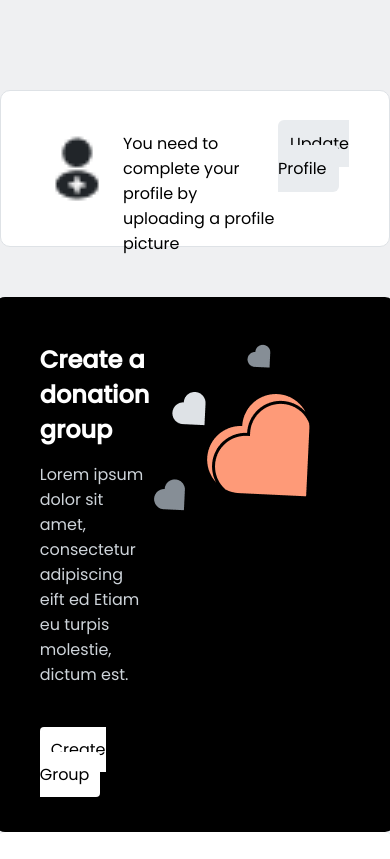
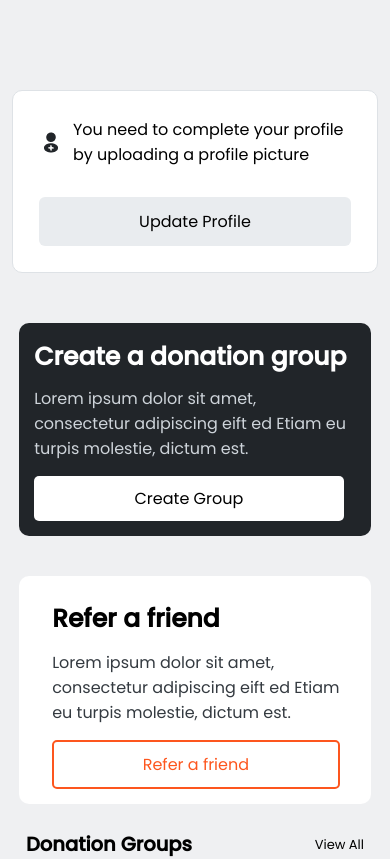
Before and after one commit to IderaNimah/Sadaqah-App, a React (Vite) app: page / in a window 390 px wide. Shown: the top 859 px of the page. Built offline with nearby package versions, Linux system fonts and the light colour scheme; the HTML template or start-up script is replaced by a standard one.

Commit message:
mobile sadaqah underway

```diff
--- a/src/App.css
+++ b/src/App.css
@@ -578,4 +578,119 @@ nav li {
   .joint{
     flex-direction: column;
   }
+  .minii{
+    width: 80%;
+    padding: 26px;
+  }
+  .mini{
+    display: flex;
+    justify-content: space-between;
+    align-items: center;
+    flex-direction: column;
+    gap: 30px;
+  }
+
+  .sub-mini {
+    display: flex;
+    gap: 10px;
+    justify-content: space-between;
+    align-items: center;
 }
+.update{
+  width: 100%;
+}
+.href {
+  justify-content: center;
+  align-items: center;
+  display: flex;
+}
+.donation{
+  background-color: #212529;
+  height: auto;
+  width: 110%;
+  max-width: 370px;
+  display: flex;
+  flex-direction: column;
+  justify-content: space-between;
+  align-items: stretch;
+  padding: 15px;
+  border-radius: 10px;
+  text-align: left;
+}
+.don {
+  width: 100%;
+}
+.don h2 {
+  font-size: 25px;
+  margin-bottom: 10px;
+}
+
+.donlink {
+  width: 100%;
+  margin-top: 15px;
+}
+.donhref{
+  display: flex;
+  justify-content: center;
+  width: 90%;
+  padding: 10px;
+  border-radius: 5px;
+  text-decoration: none;
+}
+.don-img{
+  display: none;
+}
+
+.refer{
+  margin-top: 40px;
+  background-color: white;
+  height: auto;
+  width: 110%;
+  max-width: 370px;
+  display: flex;
+  flex-direction: column;
+  justify-content: space-between;
+  align-items: stretch;
+  padding: 15px;
+  border-radius: 10px;
+  text-align: left;
+}
+.ref {
+  margin-top: -21px;
+  width: 91%;
+}
+.ref h2 {
+  font-size: 25px;
+  margin-bottom: 10px;
+}
+
+.referlink {
+  width: 100%;
+  margin-top: 15px;
+}
+.referhref{
+  display: flex;
+  justify-content: center;
+  width: 90%;
+  padding: 10px;
+  border-radius: 5px;
+  text-decoration: none;
+
+}
+.referimg img{
+  display: none;
+}
+.enter {
+  display: flex
+;
+  font-size: 13px;
+  gap: -23px;
+  justify-content: space-between;
+  align-items: center;
+  margin: 26px;
+}
+
+.major-donation{
+  margin-top: -16px;
+}
+}
--- a/src/components/Minimain.jsx
+++ b/src/components/Minimain.jsx
@@ -43,7 +43,7 @@ function Joint() {
           </div>
         </div>
         <div>
-          <img src="./assets/Love.png" alt="Love" />
+          <img src="./assets/Love.png" alt="Love" className="don-img" />
         </div>
       </div>
 
```
